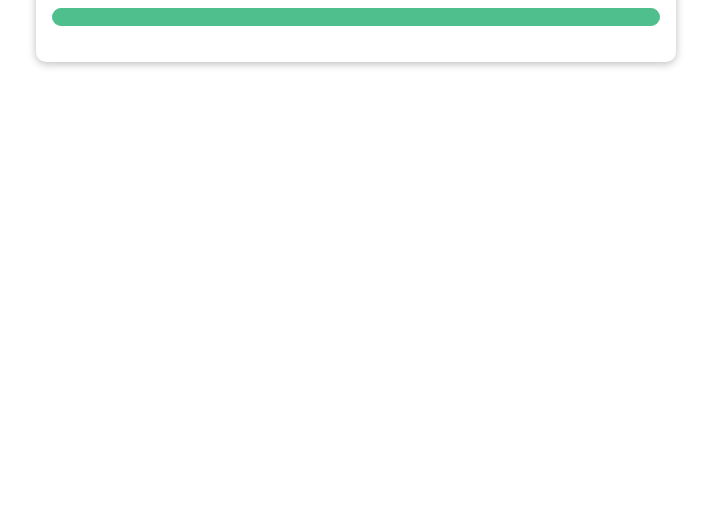
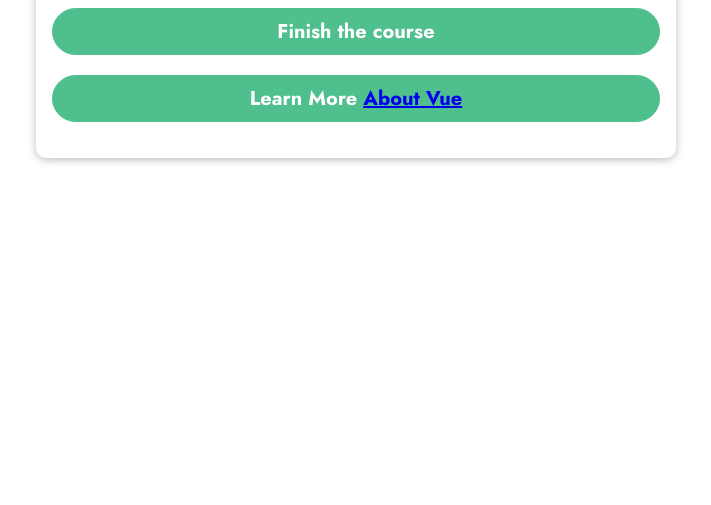
Before and after one commit to AlexanderMiraka/Vue-Course, a plain HTML site: page index.html in a window 1280 px wide. Shown: the part 295-800 px from the top of the page, without its empty margins (284-995 px from the left). Drawn offline with nearby package versions, Linux system fonts and the light colour scheme.

Commit message:
v-bind directive

```diff
--- a/app.js
+++ b/app.js
@@ -0,0 +1,10 @@
+const app = Vue.createApp({
+    data: function() {
+        return {
+            courseGoal: 'Finish the course',
+            vueLink:'https://vuejs.org/'
+        };
+    }
+});
+
+app.mount('#user-goal');//connect the created Vue App to the specific html section
--- a/index.html
+++ b/index.html
@@ -18,7 +18,8 @@
     </header>
     <section id="user-goal">
       <h2>My Course Goal</h2>
-      <p></p>
+      <p>{{courseGoal}}</p>
+      <p>Learn More <a v-bind:href="vueLink">About Vue</a></p>
     </section>
   </body>
 </html>
```
